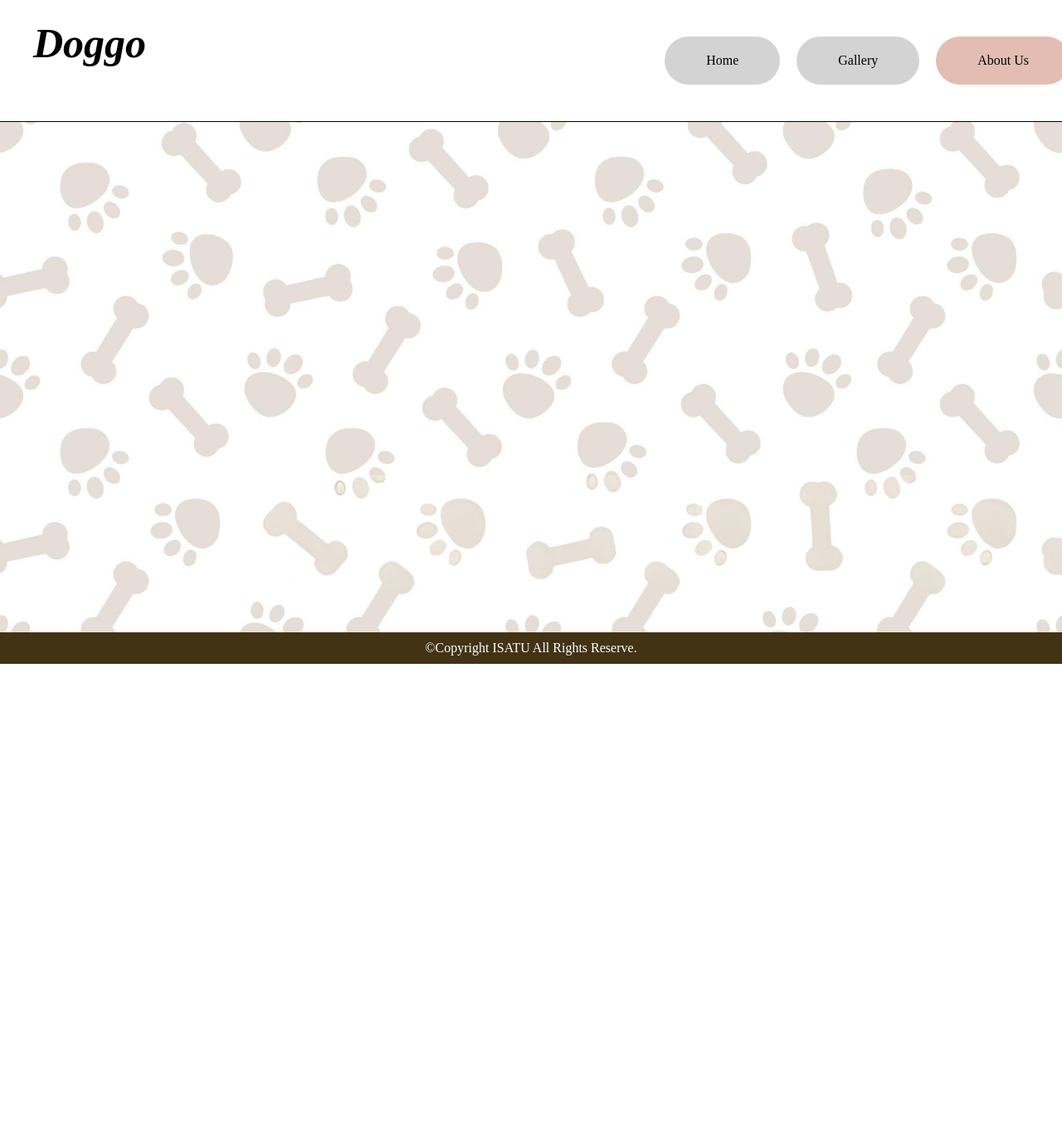
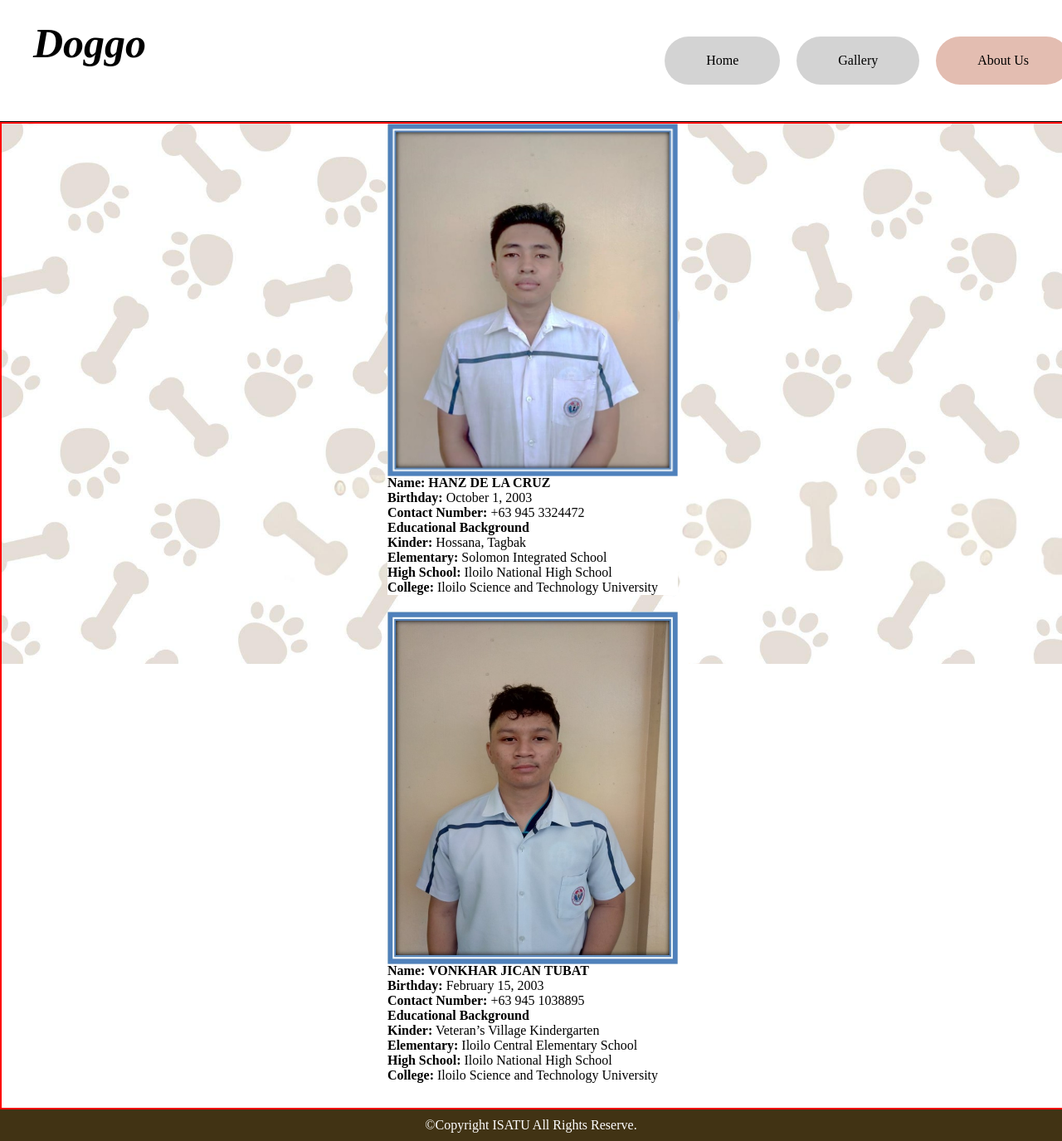
Before and after one commit to HanzDLC/html-php, a PHP site: page /webpages/about-us.html in a window 1280 px wide. Shown: the whole page at 83% size. Before the commit the page ends 800 px from the top, so only its background shows below. Run offline with PHP 8.4, Linux system fonts and the light colour scheme.

Commit message:
About-Us edit

```diff
--- a/style.css
+++ b/style.css
@@ -138,3 +138,26 @@ footer {
     z-index: 2;
     position: relative;
 }
+
+.about-us-container{
+    display:flex;
+    flex-direction:column;
+    justify-content: center;
+    align-items: center;
+    margin-right: auto;
+    margin-left:auto;
+    height:auto;
+    width:100%;
+    border: 2px solid red;
+}
+
+.second-container{
+    display:block;
+    margin-top:20px;
+    margin-bottom:30px;
+}
+
+.pic-container{
+    background-color:white;
+    margin-top:-5px;
+}
--- a/webpages/about-us.html
+++ b/webpages/about-us.html
@@ -12,20 +12,48 @@
 
         <header class = "header-name"><h1 class = "page-title">Doggo</h1>
              <div class="menu-bar">
-
-
                 <ul>
                     <li><a class="home" href="../homepage.html">Home</a></li>
                     <li><a href="gallery.html"  >Gallery</a></li>
                     <li><a style="background-color:rgb(227, 189, 177) " href="about-us.html">About Us</a></li>
-
              </div>
 
         </header>
 
         <hr>
         <div class="bg-image"></div>
-
+        <div class="about-us-container">
+            <div class="first-container">
+                <div class="photo">
+                    <img src="../images/hanz.jpg" height="425px" width="350px" alt="Hanz">
+                    <div class="pic-container">
+                        <div><strong>Name: HANZ DE LA CRUZ</strong></div>
+                        <div><strong>Birthday:</strong> October 1, 2003</div>
+                        <div><strong>Contact Number:</strong> +63 945 3324472</div>
+                        <div><strong>Educational Background</strong></div>
+                        <div><strong>Kinder:</strong> Hossana, Tagbak</div>
+                        <div><strong>Elementary:</strong> Solomon Integrated School</div>
+                        <div><strong>High School:</strong> Iloilo National High School</div>
+                        <div><strong>College:</strong> Iloilo Science and Technology University</div>
+                    </div>
+                </div>
+            </div>
+            <div class="second-container">
+                <div class="photo">
+                    <img src="../images/vonkhar.jpg" height="425px" width="350px" alt="Hanz">
+                    <div class="pic-container">
+                        <div><strong>Name: VONKHAR JICAN TUBAT</strong></div>
+                        <div><strong>Birthday:</strong> February 15, 2003</div>
+                        <div><strong>Contact Number:</strong> +63 945 1038895</div>
+                        <div><strong>Educational Background</strong></div>
+                        <div><strong>Kinder:</strong> Veteran’s Village Kindergarten</div>
+                        <div><strong>Elementary:</strong> Iloilo Central Elementary School</div>
+                        <div><strong>High School:</strong> Iloilo National High School</div>
+                        <div><strong>College:</strong> Iloilo Science and Technology University</div>
+                    </div>
+                </div>
+            </div>
+        </div>
 
         <footer>
             <center>©Copyright ISATU All Rights Reserve.</center>
```
Also changed, not shown: images/hanz.jpg (added), images/vonkhar.jpg (added).
